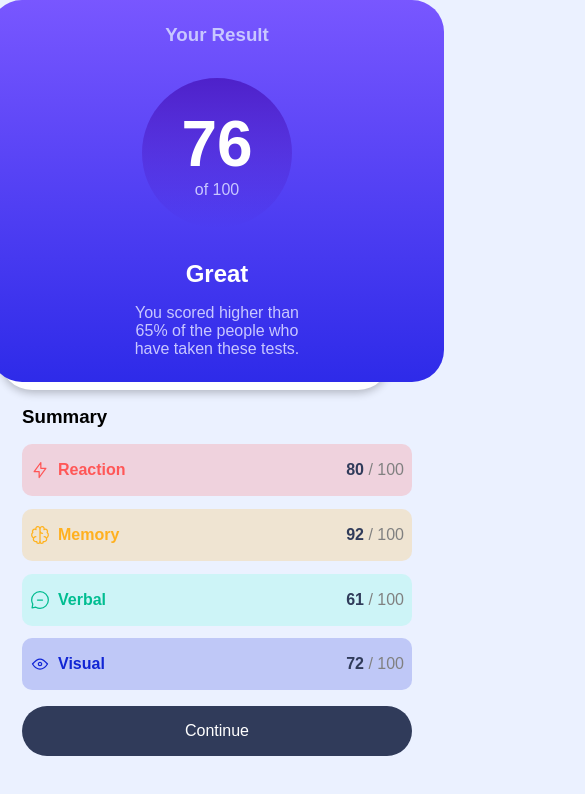
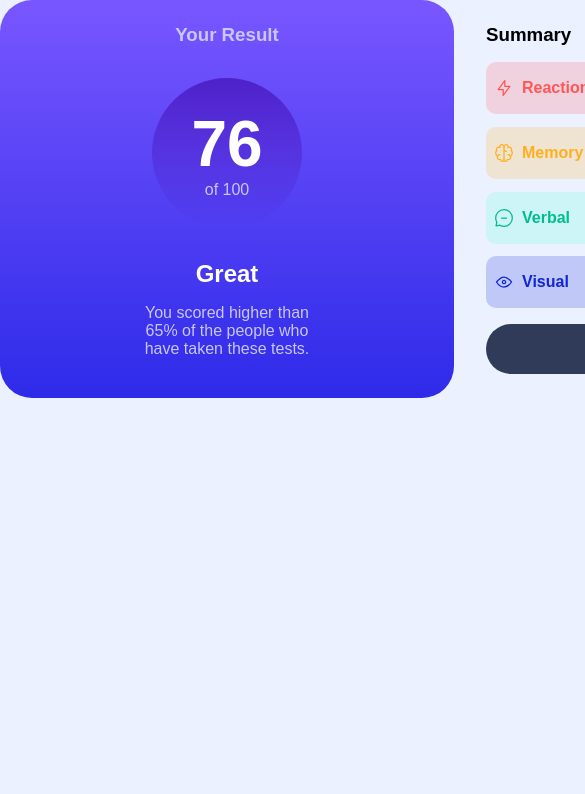
Before and after one commit to Monk-e/learning-flexbox, a plain HTML site: page index.html in a window 390 px wide. Shown: the top 794 px of the page, 585 px wide, since content can reach past the window. Drawn offline with Linux system fonts and the light colour scheme; a web font is replaced by a local one.

Commit message:
ade responsive fix 3

```diff
--- a/style.css
+++ b/style.css
@@ -175,7 +175,7 @@ padding: 1rem 0.5rem;
         flex: none;
         margin: 0px;
     }
-    .card-container{
+    .card{
         margin-top: 0px;
         margin-left: -10px;
         /* margin-right: -10px; */
```
